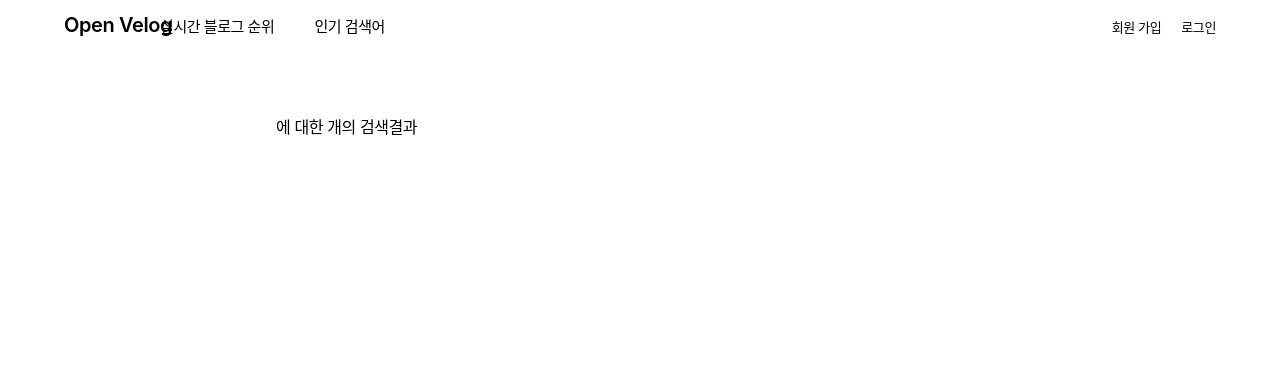
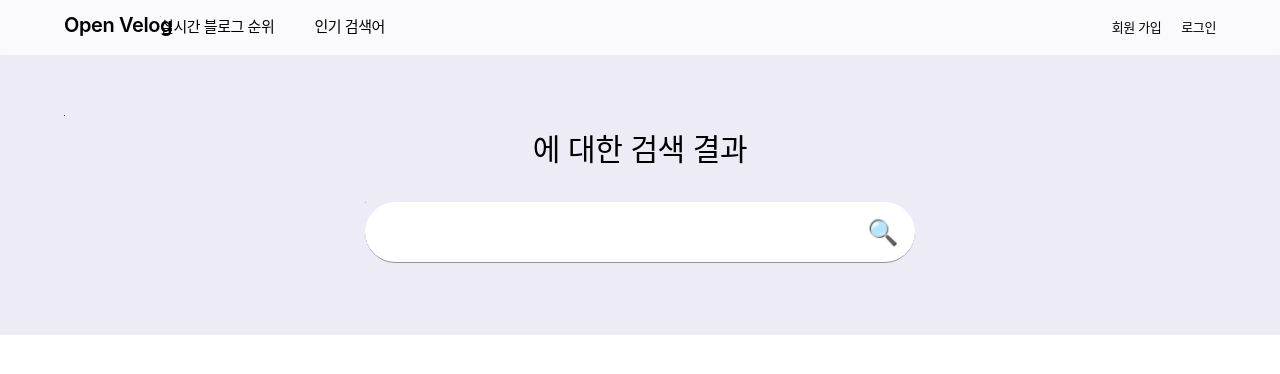
Before and after one commit to yemsu/nextjs-open-velog, a Next.js app: page /search in a window 1280 px wide. Shown: the top 374 px of the page. Built offline with nearby package versions, Linux system fonts and the light colour scheme; a web font is replaced by a local one.

Commit message:
feat(UI): 검색 결과 페이지 KeyBanner 적용

```diff
--- a/src/components/elements/TextDeco.tsx
+++ b/src/components/elements/TextDeco.tsx
@@ -1,7 +1,7 @@
 import styled from "styled-components"
 
 interface TextDecoProps {
-  children: string,
+  children: string | number,
   color?: 'primary',
   weight?: 'bold' | 'X-bold'
 }
--- a/src/pages/search/index.tsx
+++ b/src/pages/search/index.tsx
@@ -12,6 +12,8 @@ import BoardList from "@/components/board/BoardList"
 import styled from "styled-components"
 import { useQueryClient } from "@tanstack/react-query"
 import InfiniteScrollContent from "@/components/InfiniteScrollContent"
+import KeyBanner from "@/components/KeyBanner"
+import TextDeco from "@/components/elements/TextDeco"
 
 function Search() {
   const route = useRouter()
@@ -44,11 +46,14 @@ function Search() {
         <title>{getMetaTitle(TITLE.SEARCH(keyword))}</title>
         <meta name="description" content={DESCRIPTION.SEARCH(keyword)} />
       </Head>
+      <KeyBanner
+        title={getMetaTitle(TITLE.SEARCH(keyword))}
+        titleNode={<KeyBannerTitleNode keyword={keyword}          resultTotalNumber={searchResult?.pages[0].totalElements} />}
+        useSearchBox={true}
+      />
       <ContentWrapper
         size="narrow"
-        contentType="main"
       >
-        <h2>{keyword}에 대한 {searchResult?.pages[0].totalElements}개의 검색결과</h2>
         {
           <InfiniteScrollContent
             isDataFetched={!!searchResult}
@@ -66,4 +71,25 @@ function Search() {
   )
 }
 
+function KeyBannerTitleNode(props: {
+  keyword: string,
+  resultTotalNumber: number | undefined
+}) {
+  const {
+    keyword,
+    resultTotalNumber,
+  } = props
+
+  return (
+    <>
+      <TextDeco color="primary" weight="X-bold">{keyword}</TextDeco>에 대한
+      {
+        resultTotalNumber
+          ? <><TextDeco color="primary" weight="X-bold">{resultTotalNumber}</TextDeco>개의 글이 있습니다</>
+          : ' 검색 결과'
+      }
+    </>
+  )
+}
+
 export default Search
```
